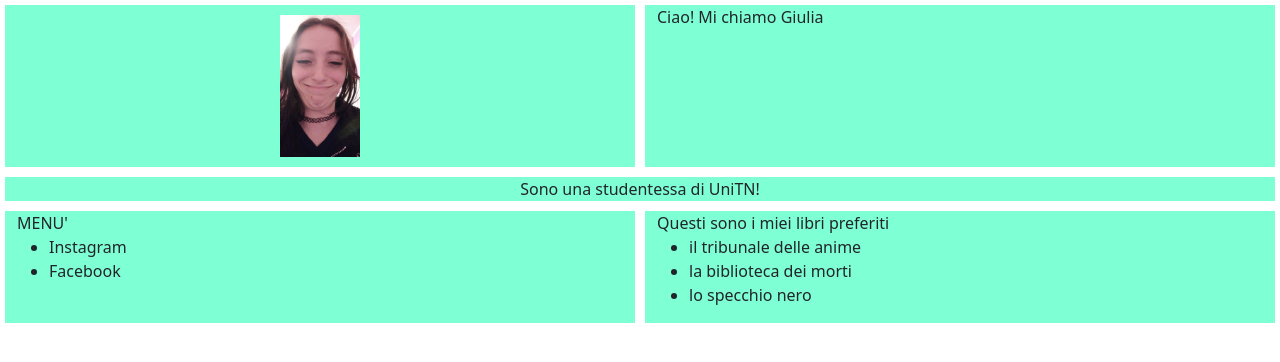
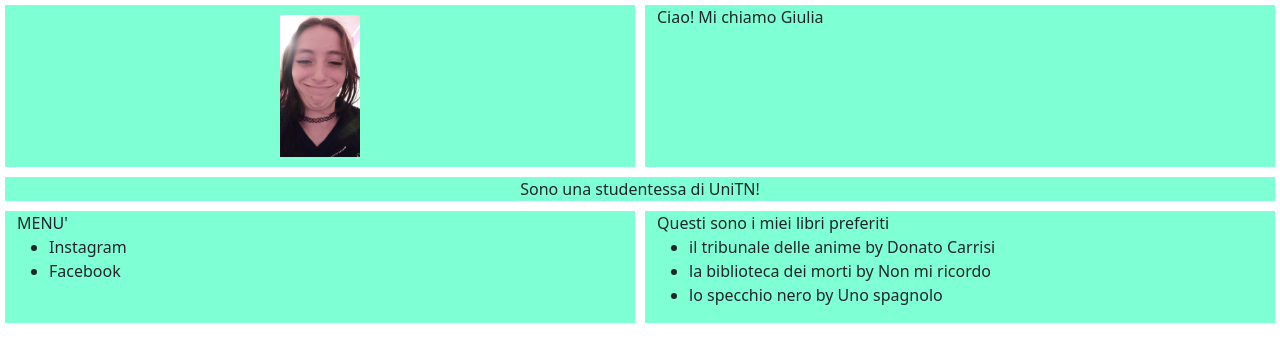
Before and after one commit to sparap3ngu/esercizio_1a, a plain HTML site: page index.html in a window 1280 px wide. Drawn offline with nearby package versions, Linux system fonts and the light colour scheme.

Commit message:
ho aggiunto gli autrori

```diff
--- a/index.html
+++ b/index.html
@@ -34,9 +34,9 @@
             <div class="col">
                 Questi sono i miei libri preferiti
                 <ul>
-                    <li>il tribunale delle anime</li>
-                    <li>la biblioteca dei morti</li>
-                    <li>lo specchio nero</li>
+                    <li>il tribunale delle anime by Donato Carrisi</li>
+                    <li>la biblioteca dei morti by Non mi ricordo</li>
+                    <li>lo specchio nero by Uno spagnolo</li>
                 </ul>
             </div>
         </div>
```
